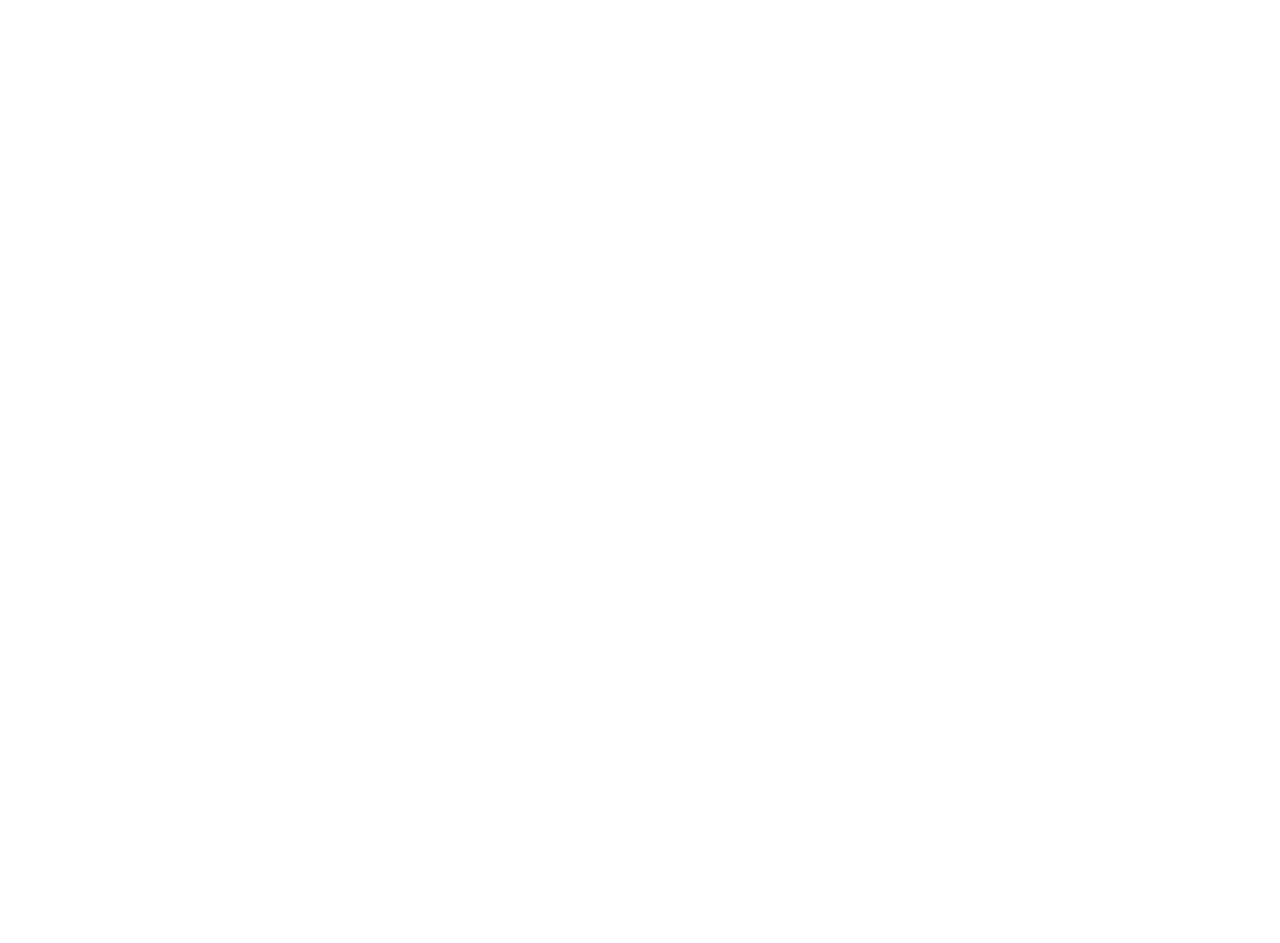
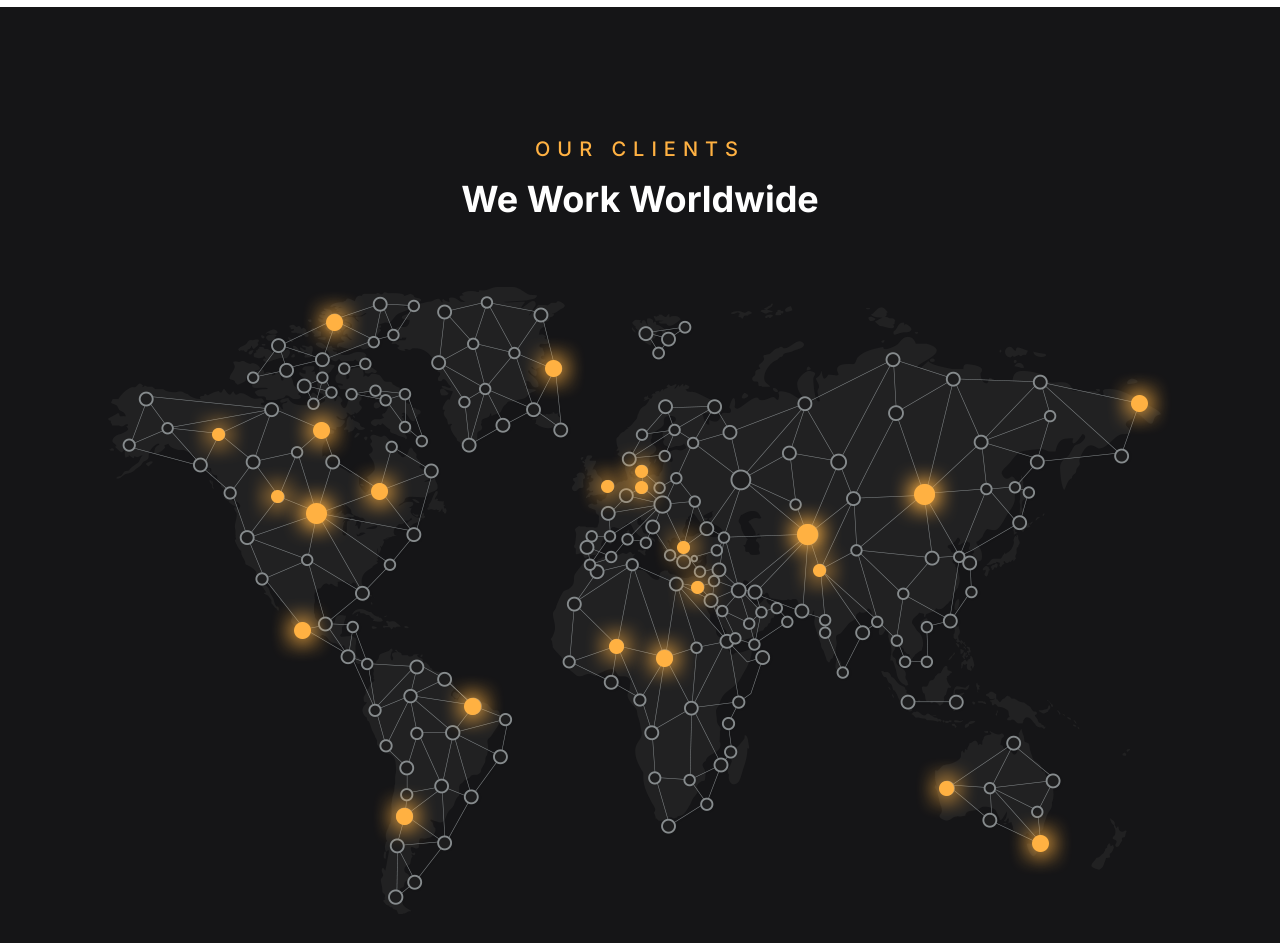
Before and after one commit to abdullah-omar-aly/cityscape-construction, a Next.js app: page / in a window 1280 px wide. Shown: the part 5280-6223 px from the top of the page. Before the commit the page ends 5223 px from the top, so only its background shows below. Built offline with nearby package versions, Linux system fonts and the light colour scheme.

Commit message:
adding our-clients section | completed

```diff
--- a/src/app/page.js
+++ b/src/app/page.js
@@ -1,6 +1,7 @@
 import About from '@/sections/About'
 import ContactUs from '@/sections/ContactUs'
 import Hero from '@/sections/Hero'
+import OurClients from '@/sections/OurClients'
 import OurTeam from '@/sections/OurTeam'
 import ProjectGallery from '@/sections/Projects'
 import Services from '@/sections/Services'
@@ -27,6 +28,9 @@
       <section id="contact-us">
         <ContactUs />
       </section>
+      <section id="clients">
+        <OurClients />
+      </section>
       </div>
   )
 }
--- /dev/null
+++ b/src/sections/OurClients/index.jsx
@@ -0,0 +1,28 @@
+"use client"
+
+import React from 'react'
+import { motion } from 'framer-motion'
+
+
+const OurClients = () => {
+  return (
+    <section className='w-full bg-main-black h-fit py-32 mt-16 flex flex-col items-center justify-center overflow-hidden'>
+        <div className='pb-10'>
+        <h2
+        className="uppercase text-main-primary font-medium pb-4 text-xl text-center " style={{letterSpacing:'7px'}}>our clients</h2>
+                <h3 className="text-4xl font-bold pb-7 text-white text-center capitalize">we work worldwide</h3>
+        </div>
+        <motion.img
+            src='/map-img.png'
+            loading='lazy'
+             alt=''
+             initial={{opacity:0}}
+             whileInView={{opacity: 1}}
+             transition={{ease: "easeOut" , duration: 2}}
+             />
+
+  </section>
+    )
+}
+
+export default OurClients
```
